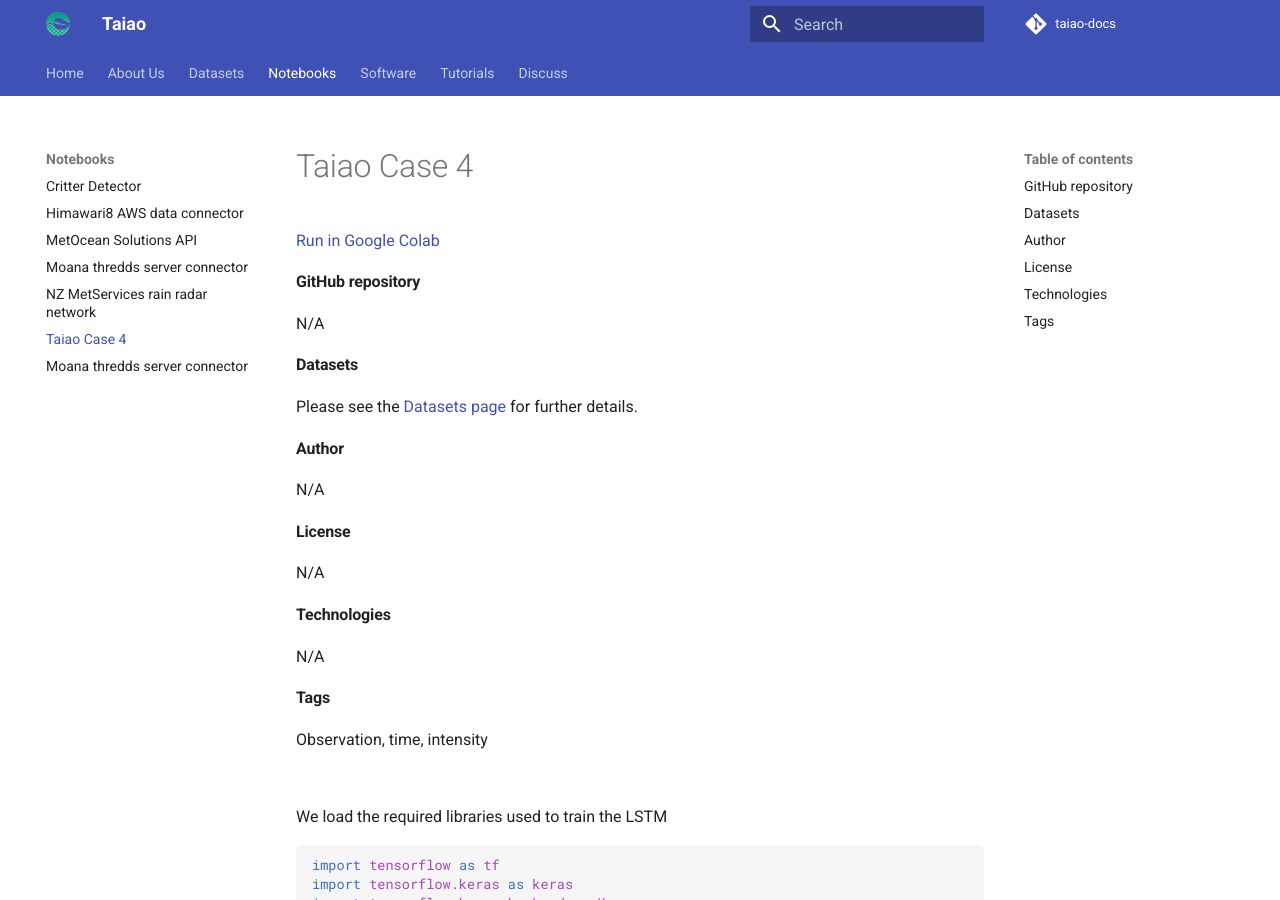
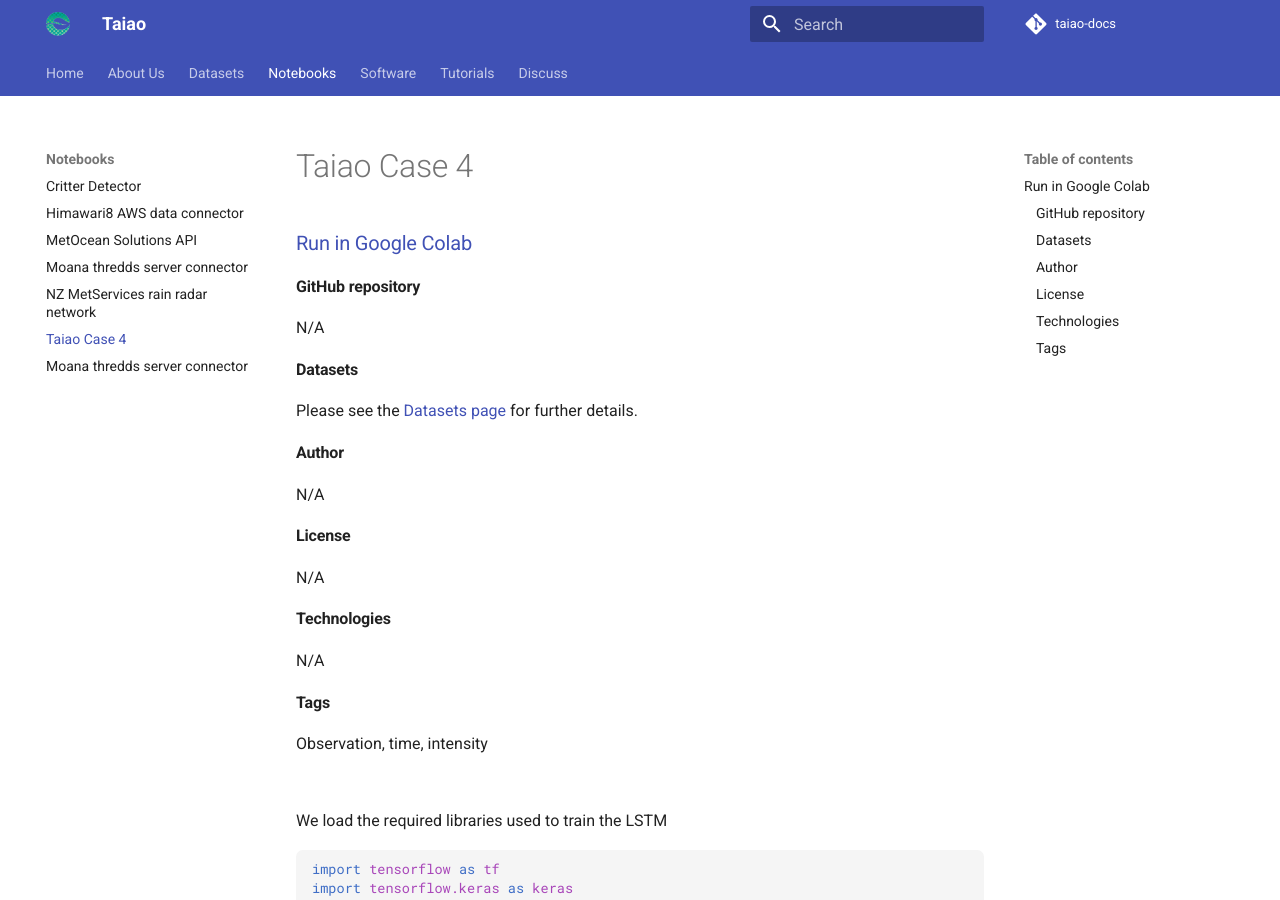
Before and after one commit to taiao/taiao-docs, an MkDocs documentation site: the page built from docs/Notebooks/TAIAO-UseCase-4.md, in a window 1280 px wide and 900 px high. Built offline with MkDocs 1.6.1 and Material for MkDocs 9.7.7, drawn with Linux system fonts in a browser that asks for light colours; comment, search, counter and statistics services are not loaded.

Commit message:
Google colabs text formatting

```diff
--- a/docs/Notebooks/TAIAO-UseCase-4.md
+++ b/docs/Notebooks/TAIAO-UseCase-4.md
@@ -1,4 +1,4 @@
-[Run in Google Colab](https://colab.research.google.com/github/jacobmontiel/taiao-docs/blob/main/docs/Notebooks/TAIAO-UseCase-4.ipynb)
+### [Run in Google Colab](https://colab.research.google.com/github/jacobmontiel/taiao-docs/blob/main/docs/Notebooks/TAIAO-UseCase-4.ipynb)
 #### GitHub repository
 N/A
 #### Datasets
```
